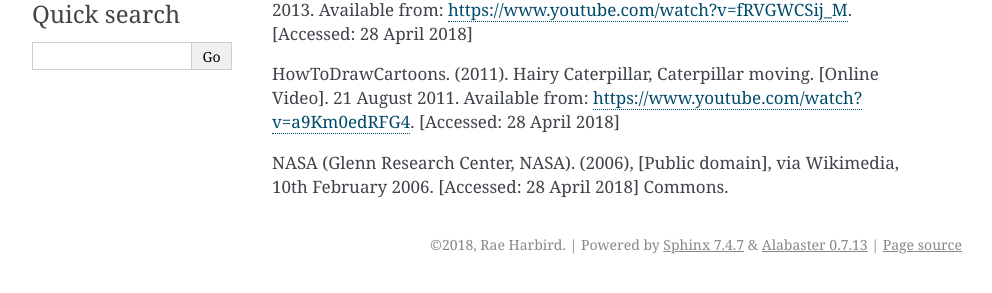
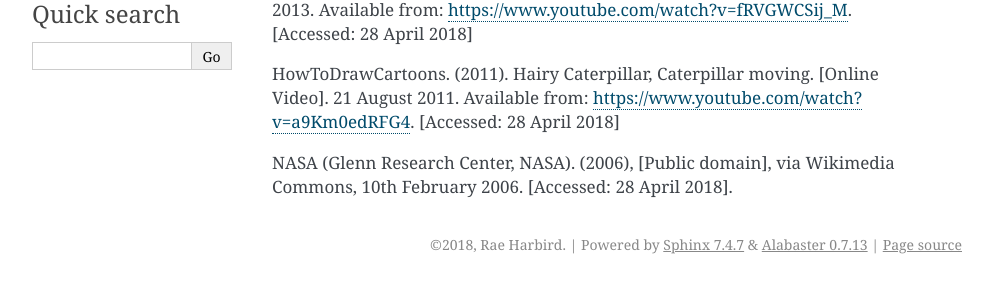
Before and after one commit to rharbird/ucl-microbit-robotics-readthedocs, a Sphinx documentation site: the page built from source/references.rst, in a window 1280 px wide. Shown: the part 129-422 px from the top of the page, without its empty margins (148-1140 px from the left). Built offline with Sphinx 7.4.7, drawn with Linux system fonts in a browser that asks for light colours; pages that are not in the unit, such as notebooks, are missing from menus.

Commit message:
Add code

```diff
--- a/source/code.rst
+++ b/source/getReadyToCode.rst
@@ -1,6 +1,6 @@
-**********************
-Making the motors move
-**********************
+*****************
+Get ready to code
+*****************
 We will be programming the micro:bit using the makecode programming environment with some added software to drive
 the motors.
 
--- a/source/index.rst
+++ b/source/index.rst
@@ -24,7 +24,8 @@
    caterpillar_robot
    motors
    connections
-   code
+   getReadyToCode
+   movingMotors
    references
 
 
--- a/source/references.rst
+++ b/source/references.rst
@@ -7,5 +7,4 @@
 HowToDrawCartoons. (2011). Hairy Caterpillar, Caterpillar moving. [Online Video]. 21 August 2011.
 Available from: https://www.youtube.com/watch?v=a9Km0edRFG4. [Accessed: 28 April 2018]
 
-NASA (Glenn Research Center, NASA). (2006), [Public domain], via Wikimedia, 10th February 2006. [Accessed: 28 April 2018]
-Commons.
+NASA (Glenn Research Center, NASA). (2006), [Public domain], via Wikimedia Commons, 10th February 2006. [Accessed: 28 April 2018].
```
Also changed, not shown: source/movingMotors.rst (added, +26 -0 lines), source/pictures/ServoBoardBlocks.png (added), source/pictures/buttonMove.png (added), source/pictures/initialiseMotor.png (added).
